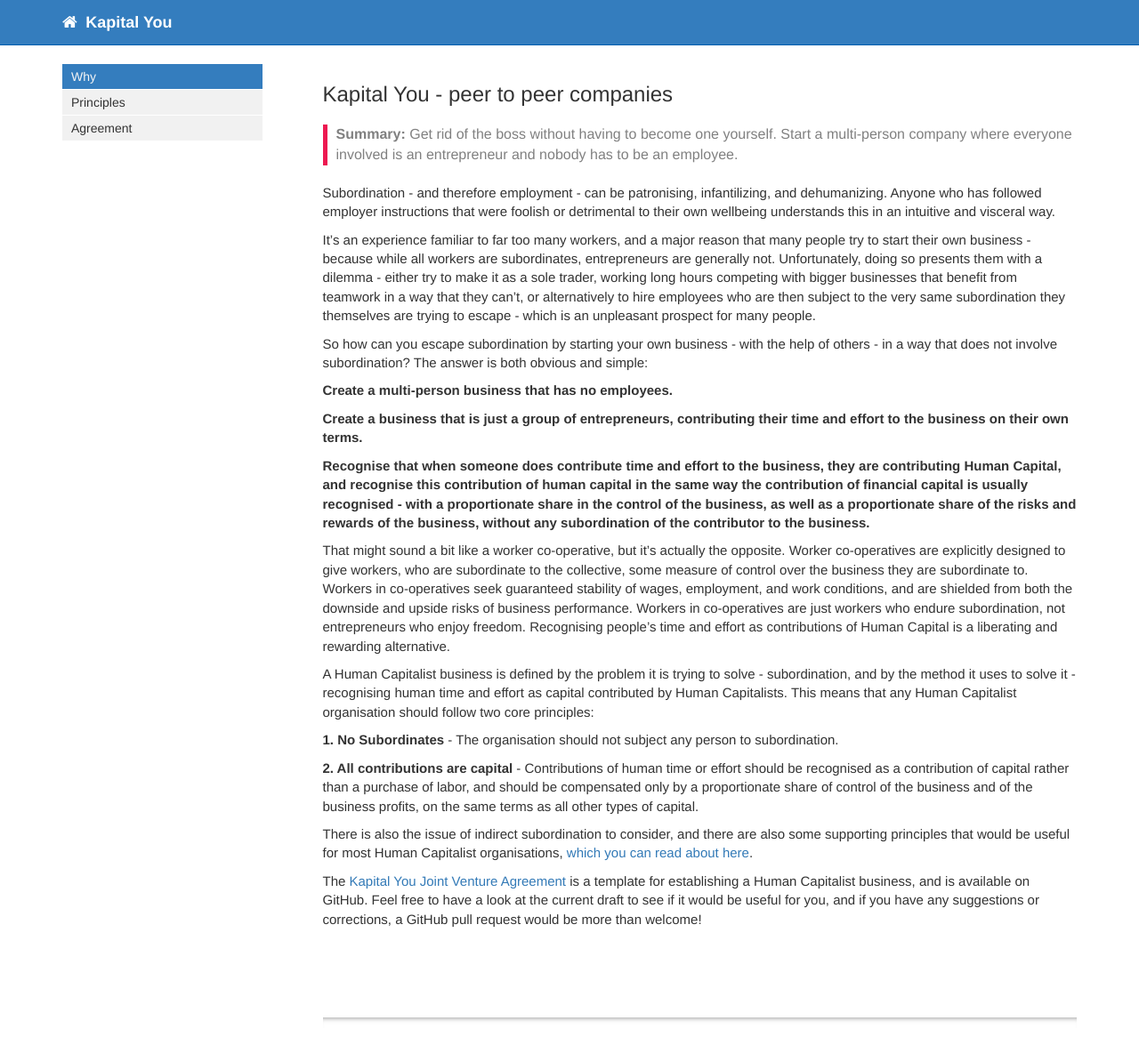
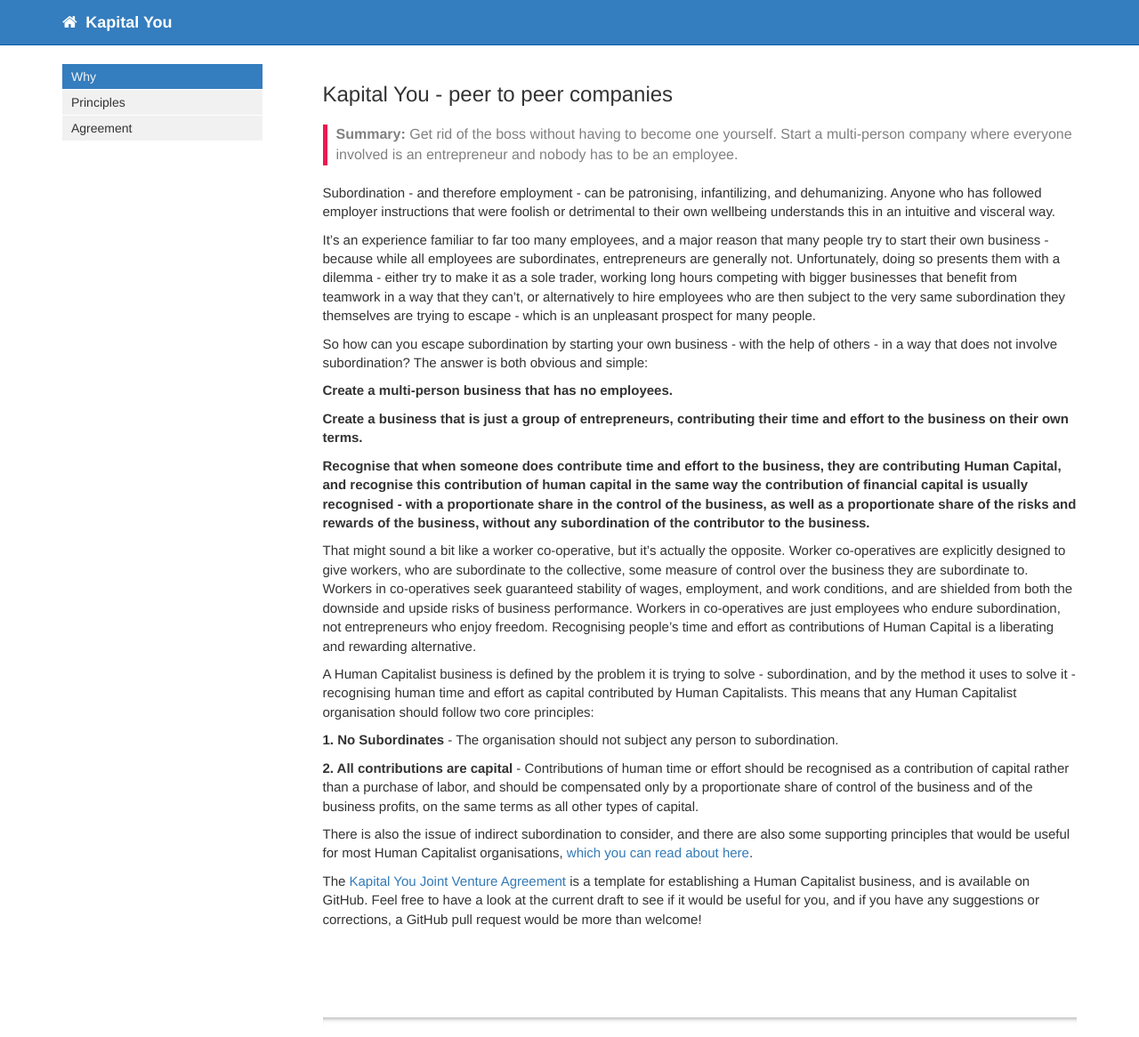
Before and after one commit to KapitalYou/KapitalYou.github.io, a Jekyll site: the page built from index.md, in a window 1280 px wide. Shown: the whole page at 89% size. Built offline with Jekyll 4.4.1, drawn with Linux system fonts in a browser that asks for light colours; comment, search, counter and statistics services are not loaded.

Commit message:
phrasing

```diff
--- a/index.md
+++ b/index.md
@@ -8,7 +8,7 @@ toc: false
 ---
 Subordination - and therefore employment - can be patronising, infantilizing, and dehumanizing. Anyone who has followed employer instructions that were foolish or detrimental to their own wellbeing understands this in an intuitive and visceral way.
 
-It's an experience familiar to far too many workers, and a major reason that many people try to start their own business - because while all workers are subordinates, entrepreneurs are generally not. Unfortunately, doing so presents them with a dilemma - either try to make it as a sole trader, working long hours competing with bigger businesses that benefit from teamwork in a way that they can't, or alternatively to hire employees who are then subject to the very same subordination they themselves are trying to escape - which is an unpleasant prospect for many people.
+It's an experience familiar to far too many employees, and a major reason that many people try to start their own business - because while all employees are subordinates, entrepreneurs are generally not. Unfortunately, doing so presents them with a dilemma - either try to make it as a sole trader, working long hours competing with bigger businesses that benefit from teamwork in a way that they can't, or alternatively to hire employees who are then subject to the very same subordination they themselves are trying to escape - which is an unpleasant prospect for many people.
 
 So how can you escape subordination by starting your own business - with the help of others - in a way that does not involve subordination? The answer is both obvious and simple:
 
@@ -18,7 +18,7 @@ So how can you escape subordination by starting your own business - with the hel
 
 **Recognise that when someone does contribute time and effort to the business, they are contributing Human Capital, and recognise this contribution of human capital in the same way the contribution of financial capital is usually recognised - with a proportionate share in the control of the business, as well as a proportionate share of the risks and rewards of the business, without any subordination of the contributor to the business.**
 
-That might sound a bit like a worker co-operative, but it's actually the opposite. Worker co-operatives are explicitly designed to give workers, who are subordinate to the collective, some measure of control over the business they are subordinate to. Workers in co-operatives seek guaranteed stability of wages, employment, and work conditions, and are shielded from both the downside and upside risks of business performance. Workers in co-operatives are just workers who endure subordination, not entrepreneurs who enjoy freedom. Recognising people's time and effort as contributions of Human Capital is a liberating and rewarding alternative.
+That might sound a bit like a worker co-operative, but it's actually the opposite. Worker co-operatives are explicitly designed to give workers, who are subordinate to the collective, some measure of control over the business they are subordinate to. Workers in co-operatives seek guaranteed stability of wages, employment, and work conditions, and are shielded from both the downside and upside risks of business performance. Workers in co-operatives are just employees who endure subordination, not entrepreneurs who enjoy freedom. Recognising people's time and effort as contributions of Human Capital is a liberating and rewarding alternative.
 
 A Human Capitalist business is defined by the problem it is trying to solve - subordination, and by the method it uses to solve it - recognising human time and effort as capital contributed by Human Capitalists. This means that any Human Capitalist organisation should follow two core principles:
 
```
